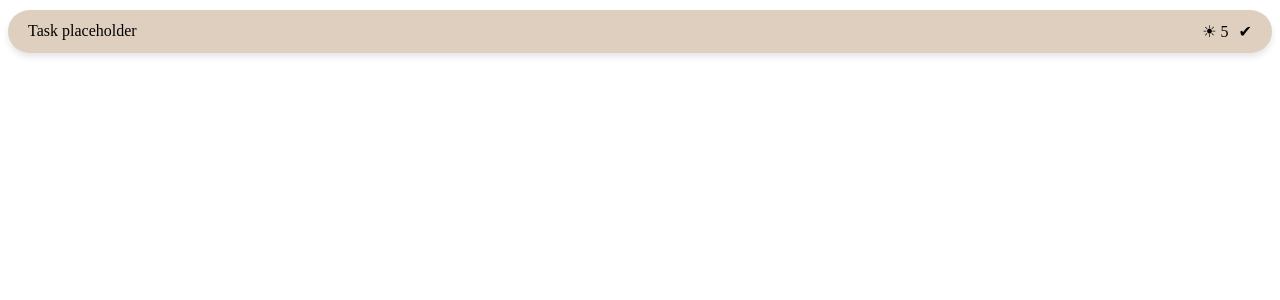
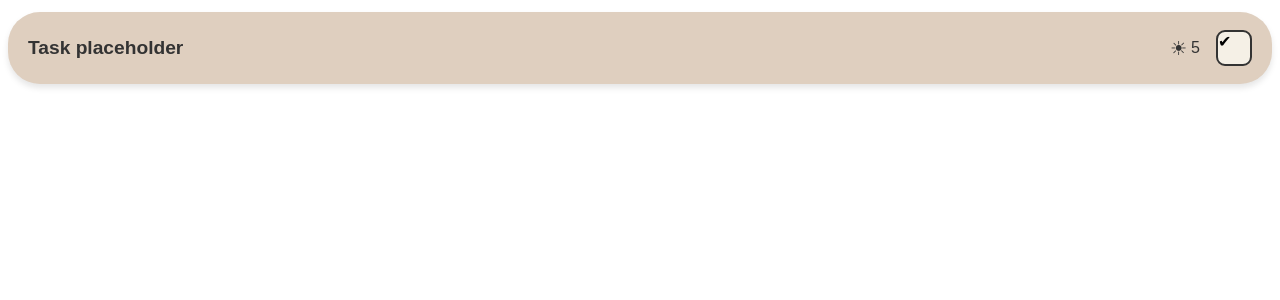
Before and after one commit to BCIT-2800-202510-DTC03/2800-202510-DTC03, a Node server app: template pages/task.html in a window 1280 px wide. Shown: the top 300 px of the page. Run offline with Node 20, Linux system fonts and the light colour scheme; the template is opened without the code that fills it, so the values that code supplies are empty; some libraries are stand-ins or nearby versions.

Commit message:
Adjust task styling

```diff
--- a/styles/task.css
+++ b/styles/task.css
@@ -1,28 +1,60 @@
 #task {
     display: flex;
     justify-content: space-between;
-    align-items: flex-start;
+    align-items: center;
     background-color: #DFCFBF;
-    border-radius: 9999px;
-    padding: 12px 20px;
-    margin: 10px 0;
+    border-radius: 2rem;
+    padding: 18px 20px;
+    margin: 12px 0;
     box-shadow: 0 4px 6px rgba(0, 0, 0, 0.1);
+    font-family: sans-serif;
+    width: 100%;
+    box-sizing: border-box;
 }
 
 #task-left {
     display: flex;
     flex-direction: column;
-    gap: 4px;
+    justify-content: center;
     flex: 1;
 }
 
 #task-text {
-    font-size: 16px;
-    color: #000;
+    font-size: 1.2rem;
+    color: #333;
+    font-weight: 600;
+    line-height: 1.4;
+    word-break: break-word;
 }
 
 #task-actions {
     display: flex;
     align-items: center;
-    gap: 10px;
+    gap: 16px;
+    margin-left: 16px;
 }
+
+#sunpoints {
+    display: flex;
+    align-items: center;
+    font-size: 1rem;
+    color: #333;
+}
+
+#sun-icon {
+    margin-right: 4px;
+    font-size: 1.2rem;
+}
+
+#sun-value {
+    font-weight: 500;
+}
+
+#checkmark {
+    width: 32px;
+    height: 32px;
+    border: 2px solid #333;
+    border-radius: 25%;
+    flex-shrink: 0;
+    background-color: #F5F0E6;
+}
```
